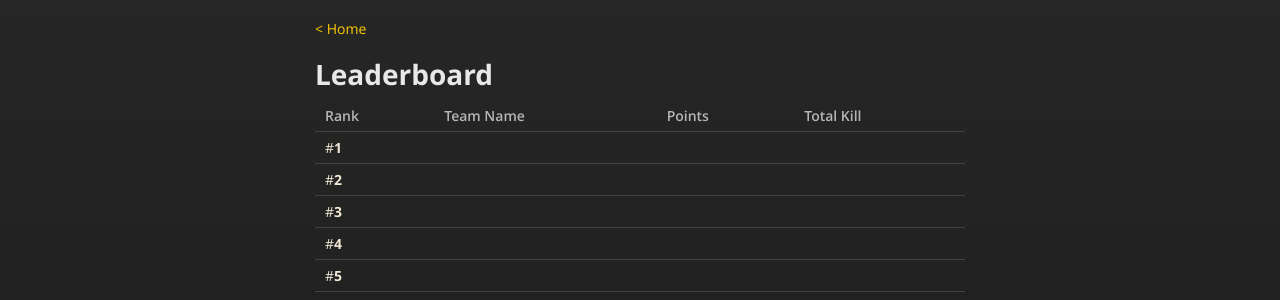
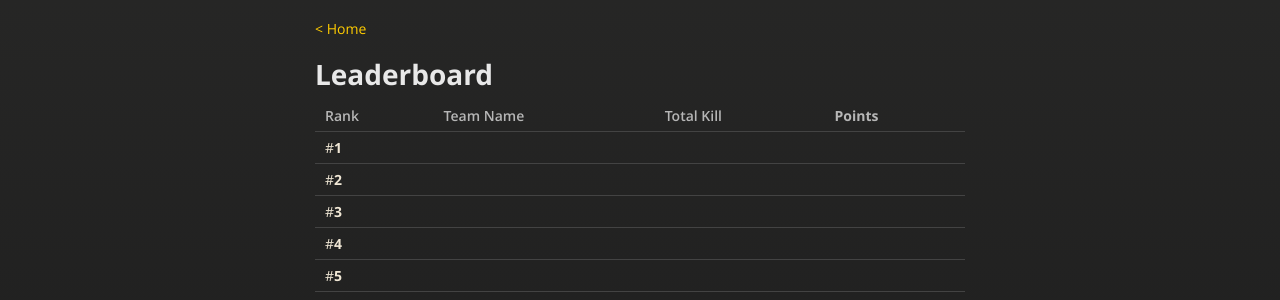
Before and after one commit to kanziebub/SurvivalProtocol, a Jekyll site: the page built from leaderboard.md, in a window 1280 px wide. Shown: the part 253-553 px from the top of the page. Built offline with Jekyll 4.4.1, drawn with Linux system fonts in a browser that asks for light colours.

Commit message:
R: swap col

```diff
--- a/leaderboard.md
+++ b/leaderboard.md
@@ -6,16 +6,16 @@ layout: default
 
 # **Leaderboard**
 
-|  Rank  | Team Name             | Points | Total Kill |
-|:-------|:----------------------|:-------|:-----------|
-| #**1** |                       |        |            |
-| #**2** |                       |        |            |
-| #**3** |                       |        |            |
-| #**4** |                       |        |            |
-| #**5** |                       |        |            |
-| #**6** |                       |        |            |
-| #**7** |                       |        |            |
-| #**8** |                       |        |            |
+|  Rank  | Team Name             | Total Kill | **Points** |
+|:-------|:----------------------|:-----------|:-----------|
+| #**1** |                       |            |            |
+| #**2** |                       |            |            |
+| #**3** |                       |            |            |
+| #**4** |                       |            |            |
+| #**5** |                       |            |            |
+| #**6** |                       |            |            |
+| #**7** |                       |            |            |
+| #**8** |                       |            |            |
 
 ## Penalty Log
 
```
